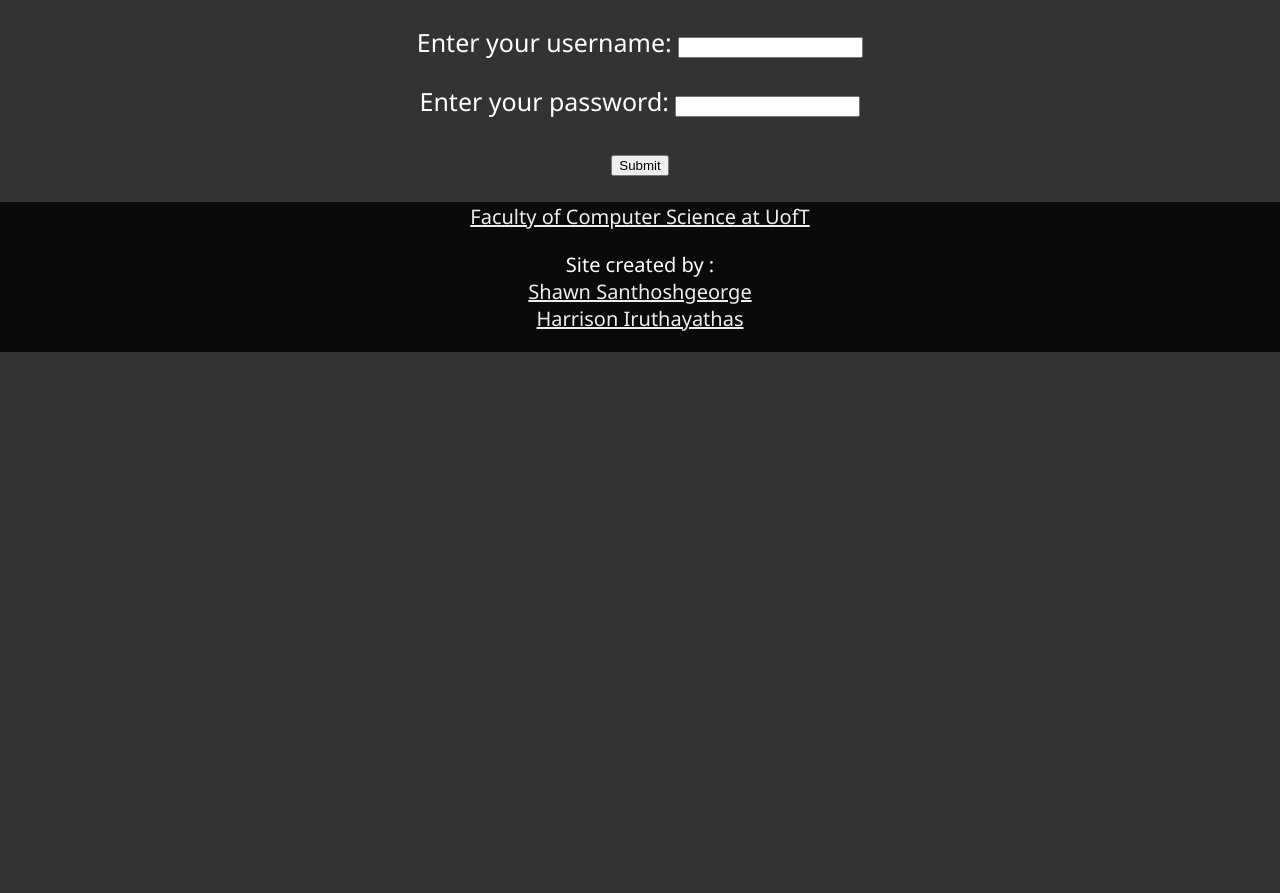
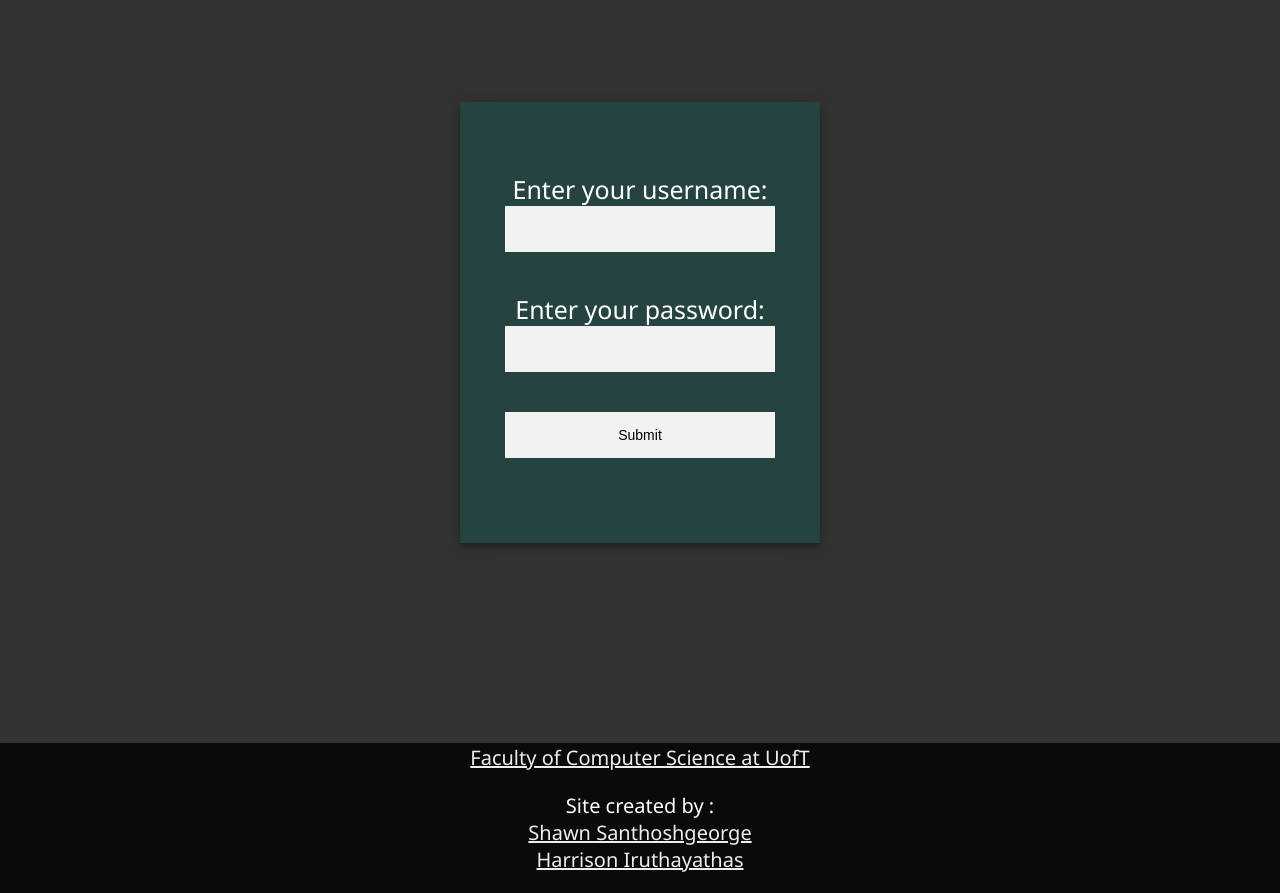
Before and after one commit to ShawnGeorge03/CSCB20-A3, a Flask app: page /login in a window 1280 px wide. Shown: the part 50-943 px from the top of the page. Before the commit the page ends 402 px from the top, so only its background shows below. Run offline with Flask 2, Linux system fonts and the light colour scheme.

Commit message:
Added styling fir Login Page and required attribute for input tag

```diff
--- a/static/css/login.css
+++ b/static/css/login.css
@@ -1,15 +1,14 @@
 .wrapper {
   width: 360px;
   padding: 8% 0 0;
-  margin: auto;
+  margin: 0 auto 200px;
 }
 
 form {
   position: relative;
-  z-index: 1;
-  background: #ffffff;
+  background: #254441;
   max-width: 360px;
-  margin: 0 auto 100px;
+  margin: 0 auto 150px;
   padding: 45px;
   text-align: center;
   box-shadow: 0 0 20px 0 rgba(0, 0, 0, 0.2), 0 5px 5px 0 rgba(0, 0, 0, 0.24);
@@ -26,3 +25,7 @@ form input {
   box-sizing: border-box;
   font-size: 14px;
 }
+
+.required {
+  color: red;
+}
--- a/templates/login.html
+++ b/templates/login.html
@@ -2,13 +2,16 @@
   {% block title %}Login{% endblock %}
   {% block head%}
   {{ super() }}
-
+    <link
+      rel="stylesheet"
+      href="{{ url_for('static', filename='css/login.css') }}"
+    />
   {% endblock %} {% block content %}
     <div class="wrapper">
       <form method="post">
         <p>{{msg}}</p>
-        <p>Enter your username: <input type="text" name="username" /></p>
-        <p>Enter your password: <input type="password" name="password" /></p>
+        <p>Enter your username: <input type="text" name="username" required=""/></p>
+        <p>Enter your password: <input type="password" name="password" required=""/></p>
         <p><input type="submit" value="Submit" /></p>
       </form>
     </div>
```
